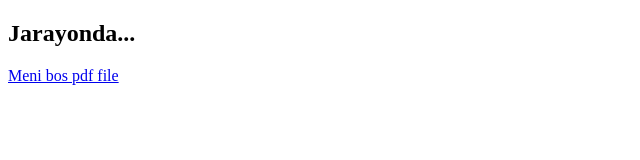
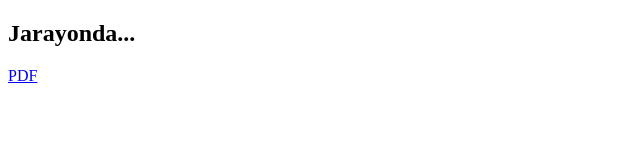
Before and after one commit to sardorbek07/xx, a plain HTML site: page index.html in a window 1280 px wide. Shown: the whole page, without its empty margins (0-640 px from the left). Drawn offline with Linux system fonts and the light colour scheme.

Commit message:
Update index.html

```diff
--- a/index.html
+++ b/index.html
@@ -7,6 +7,6 @@
 </head>
 <body>
     <h2>Jarayonda...</h2>
-    <a href="./1-amal S.pdf">Meni bos pdf file</a>
+    <a href="./1-amal S.pdf" download>PDF</a>
 </body>
 </html>
```
